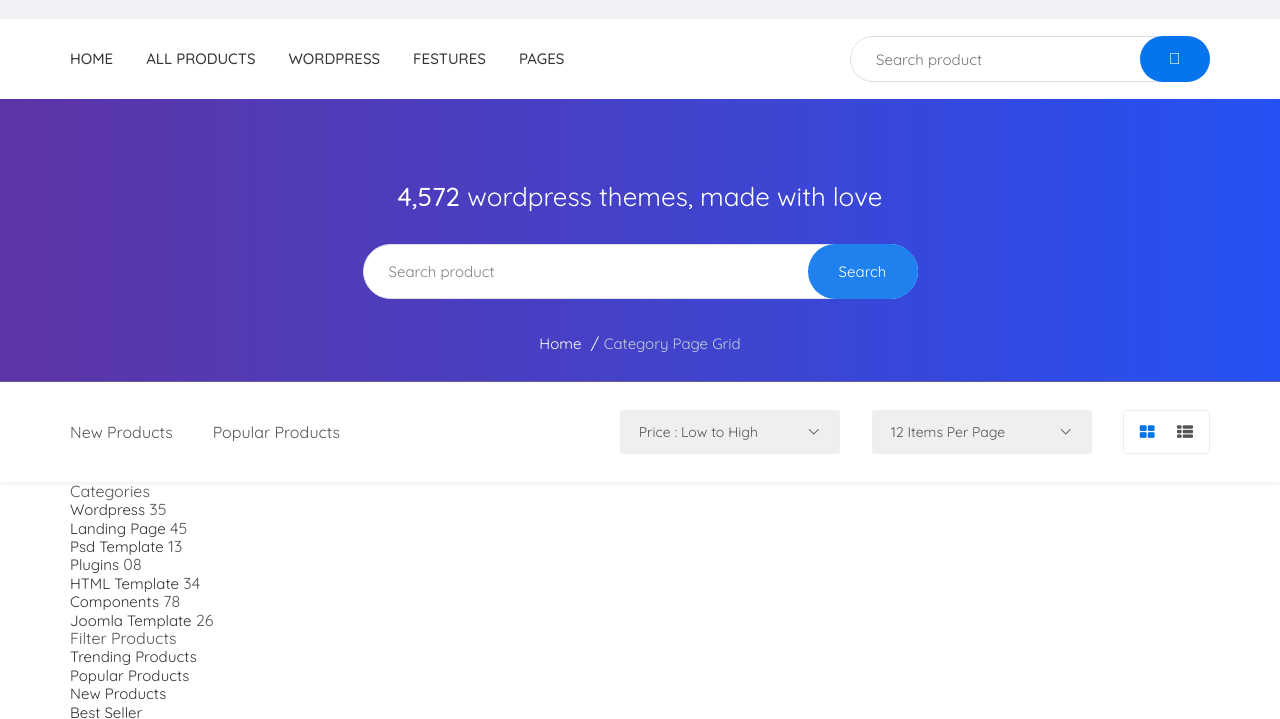
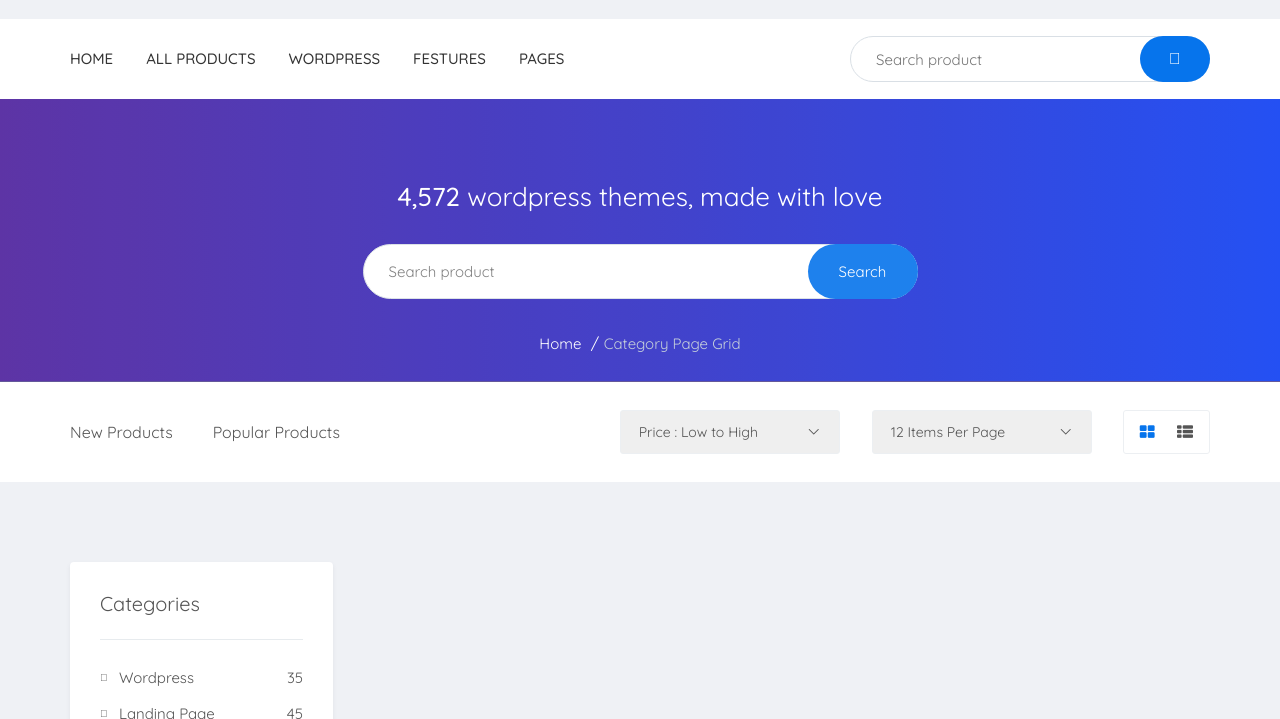
Before and after one commit to artem-totality/martplace, a website: page app/product-grid.html in a window 1280 px wide. Shown: the part 81-800 px from the top of the page. Drawn offline with nearby package versions, Linux system fonts and the light colour scheme; files whose address does not match are found by name.

Commit message:
added partially aside block to product-grid.html

```diff
--- a/app/product-grid.html
+++ b/app/product-grid.html
@@ -776,7 +776,7 @@
                                 </div>
                                 <div class="product-main__top-group product-main__top-group--select">
                                     <select class="product-main__top-select">
-                                        <option >12 Items Per Page</option>
+                                        <option>12 Items Per Page</option>
                                         <option>24 Items Per Page</option>
                                     </select>
                                 </div>
@@ -788,8 +788,9 @@
                         </div>
                     </div>
                 </div>
-                <div class="product-main__inner">
+                <div class="product-main__bottom">
                     <div class="container">
+                        <div class="product-main__bottom-inner">
                             <div class="product-main__aside">
                                 <div class="product-main__box">
                                     <div class="product-main__box-title">
@@ -863,6 +864,7 @@
                             </div>
                             <div class="product-main__content">
 
+                            </div>
                         </div>
                     </div>
                 </div>
--- a/app/scss/_media.scss
+++ b/app/scss/_media.scss
@@ -231,6 +231,20 @@
             right: 110px;
         }
     }
+
+    .footer {
+        &__socials {
+            flex-wrap: wrap;
+            justify-content: space-between;
+            &-link {
+                margin-bottom: 16px;
+                text-align: center;
+                & + & {
+                    margin-left: 0;
+                }
+            }
+        }
+    }
 }
 
 @media (max-width: 375px) {
@@ -251,15 +265,8 @@
             }
         }
         &__socials {
-            flex-wrap: wrap;
-            justify-content: space-between;
             &-link {
-                margin-bottom: 16px;
-                text-align: center;
                 width: 33.3%;
-                & + & {
-                    margin-left: 0;
-                }
             }
         }
     }
--- a/app/scss/style.scss
+++ b/app/scss/style.scss
@@ -1795,7 +1795,62 @@
             background-position: right 20px top 50%;
         }
     }
-}
+    &__bottom {
+        background-color: $dark-bg;
+        &-inner {
+            padding: 80px 0 120px;
+            display: flex;
+        }
+    }
+    &__box {
+        width: 263px;
+        border-radius: 4px;
+        background-color: #fff;
+        box-shadow: 0px 2px 4px 0px rgba(108, 111, 115, 0.1);
+        padding: 30px 30px 0;
+        & + & {
+            margin-top: 29px;
+        }
+        &-title {
+            font-size: 20px;
+            padding-bottom: 24px;
+        }
+        &-list {
+            border-top: 1px solid #e7ebee;
+            padding: 20px 0 24px;
+        }
+        &-item {
+            height: 36px;
+            display: flex;
+            justify-content: space-between;
+            align-items: center;
+        }
+        &-category {
+            font-size: 15px;
+            color: $font-color5;
+            padding-left: 19px;
+            position: relative;
+            &:hover {
+                color: $button-blue;
+            }
+            &::before {
+                content: "\e876";
+                font-family: $icon-font;
+                font-size: 10px;
+                position: absolute;
+                left: 0;
+                top: 3px;
+            }
+        }
+        &-amount {
+            font-size: 15px;
+            color: $font-color5;
+        }
+    }
+}
+
+
+
 
 .button-visual {
     font-family: "icomoon";
```
Also changed, not shown: app/css/style.min.css. Lines whose indentation alone changed are shown as unchanged.
